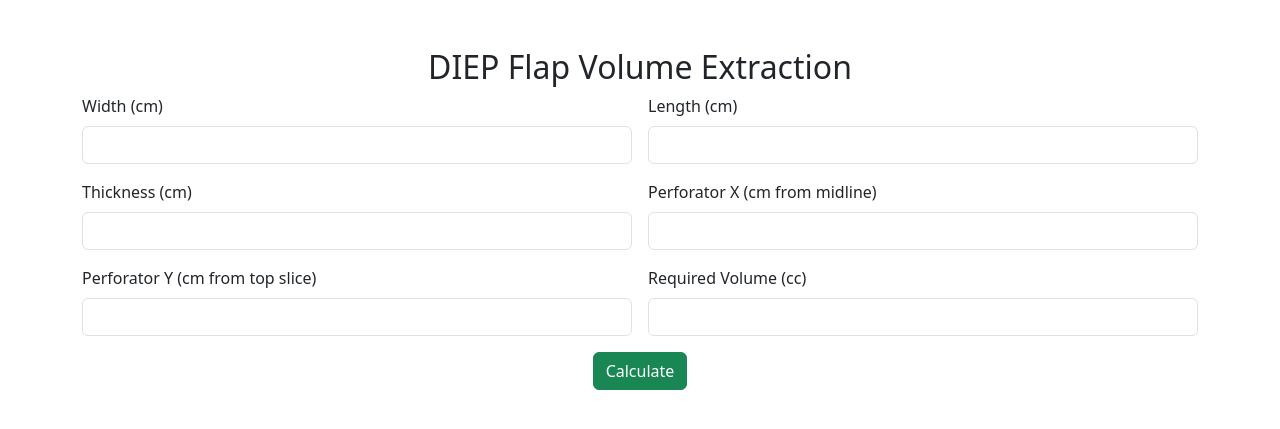
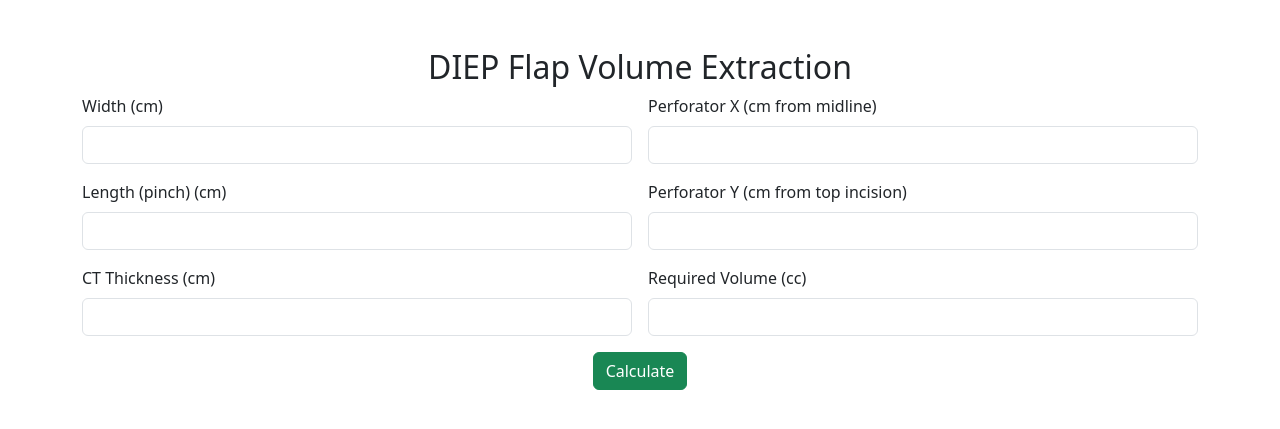
Before and after one commit to Drzet/diepcalc, a Flask app: page /extract in a window 1280 px wide. Shown: the part 54-483 px from the top of the page. Run offline with Flask 3, Linux system fonts and the light colour scheme; the visitor is signed in with stand-in values (Sample User, id 1).

Commit message:
Update index.html

```diff
--- a/templates/index.html
+++ b/templates/index.html
@@ -15,30 +15,34 @@
     <div class="container mt-5">
         <h2 class="text-center">DIEP Flap Volume Extraction</h2>
     <form method="post" class="row g-3">
+    <!-- Left Column -->
     <div class="col-md-6">
         <label class="form-label">Width (cm)</label>
         <input type="number" name="width" class="form-control" step="0.1" required>
     </div>
     <div class="col-md-6">
-                <label class="form-label">Length (cm)</label>
+        <label class="form-label">Perforator X (cm from midline)</label>
+        <input type="number" name="Px" class="form-control" step="0.1" required>
+    </div>
+
+    <div class="col-md-6">
+        <label class="form-label">Length (pinch) (cm)</label>
         <input type="number" name="length" class="form-control" step="0.1" required>
     </div>
     <div class="col-md-6">
-                <label class="form-label">Thickness (cm)</label>
+        <label class="form-label">Perforator Y (cm from top incision)</label>
+        <input type="number" name="Py" class="form-control" step="0.1" required>
+    </div>
+
+    <div class="col-md-6">
+        <label class="form-label">CT Thickness (cm)</label>
         <input type="number" name="thickness" class="form-control" step="0.1" required>
-            </div>
-            <div class="col-md-6">
-                <label class="form-label">Perforator X (cm from midline)</label>
-                <input type="number" name="Px" class="form-control" step="0.1" required>
-            </div>
-            <div class="col-md-6">
-                <label class="form-label">Perforator Y (cm from top slice)</label>
-                <input type="number" name="Py" class="form-control" step="0.1" required>
     </div>
     <div class="col-md-6">
         <label class="form-label">Required Volume (cc)</label>
         <input type="number" name="required_volume" class="form-control" step="0.1" required>
     </div>
+
     <div class="col-12 text-center">
         <button type="submit" class="btn btn-success">Calculate</button>
     </div>
@@ -46,9 +50,10 @@
         {% if required_volume %}
             <div class="mt-4 text-center">
                 <h4>Results</h4>
-                <p><strong>Extracted Shape:</strong> {{ width }}cm x {{ length }}cm</p>
-                <p><strong>Required Volume:</strong> {{ required_volume }}cc</p>
-                <img src="{{ url_for('static', filename='extraction.png') }}" class="img-fluid mt-3" alt="Extracted Visualization">
+                <p><strong>Total volume:</strong> {{ total_volume }}cc</p>
+                <p><strong>Hemi-DIEP Volume:</strong> {{ (total_volume / 2) | round(1) }}cc</p>
+                <img src="{{ url_for('static', filename='extraction.png') }}" class="img-fluid mt-3" style="max-width: 100%; alt="Extracted Visualization">
+
             </div>
         {% endif %}
     </div>
```
Lines whose indentation alone changed are shown as unchanged.
